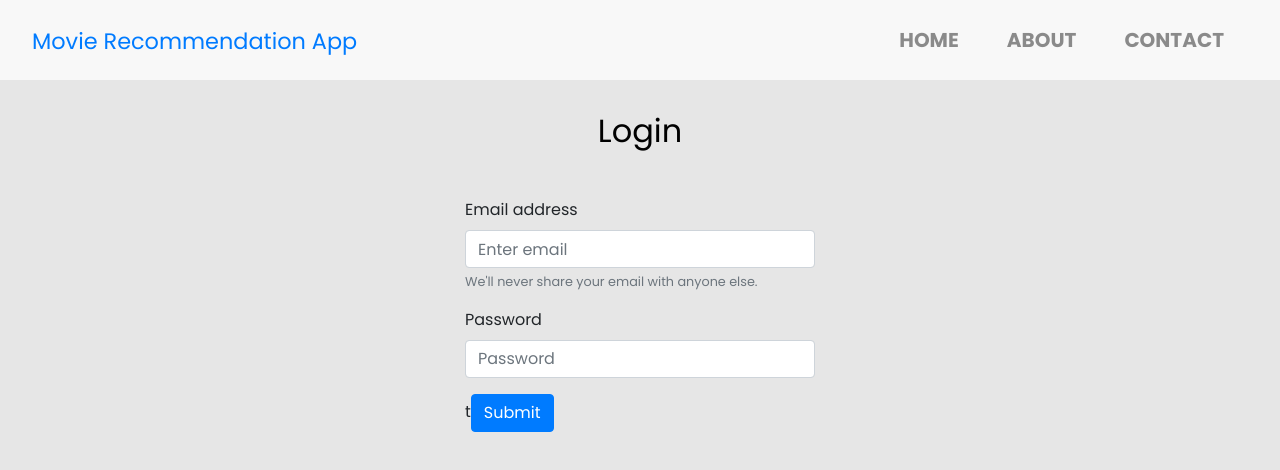
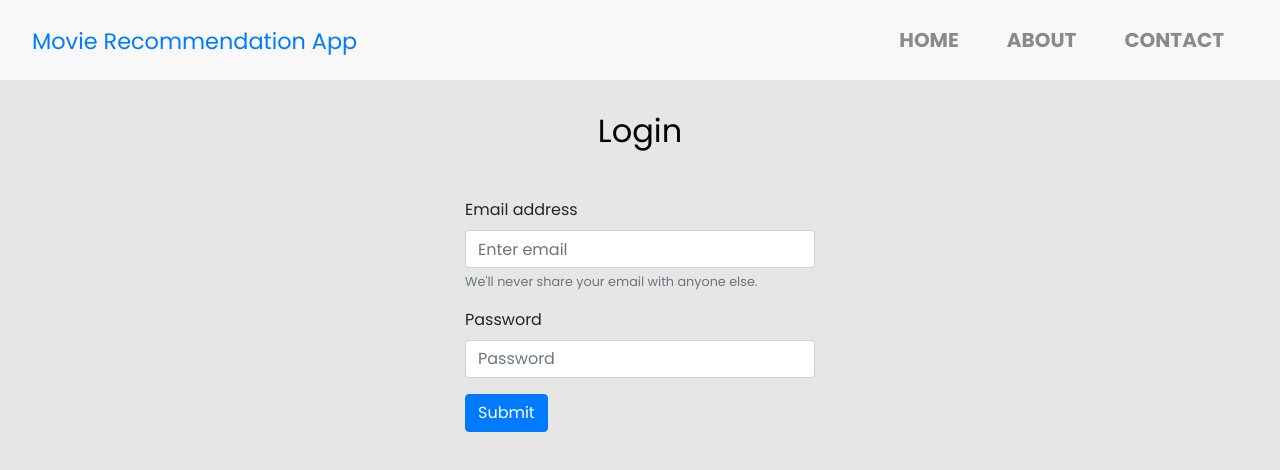
Before and after one commit to yanchen01/movie-recommendation-app, a React (Create React App) app: page /login in a window 1280 px wide. Shown: the top 470 px of the page. Built offline with nearby package versions, Linux system fonts and the light colour scheme.

Commit message:
deleted error text in login component

```diff
--- a/src/components/Login/Login.js
+++ b/src/components/Login/Login.js
@@ -69,7 +69,7 @@ const Login = () => {
 							<Form.Label>Password</Form.Label>
 							<Form.Control name="password" type="password" placeholder="Password" />
 						</Form.Group>
-t
+
 						<Button variant="primary" type="submit">
 							Submit
 						</Button>
```
